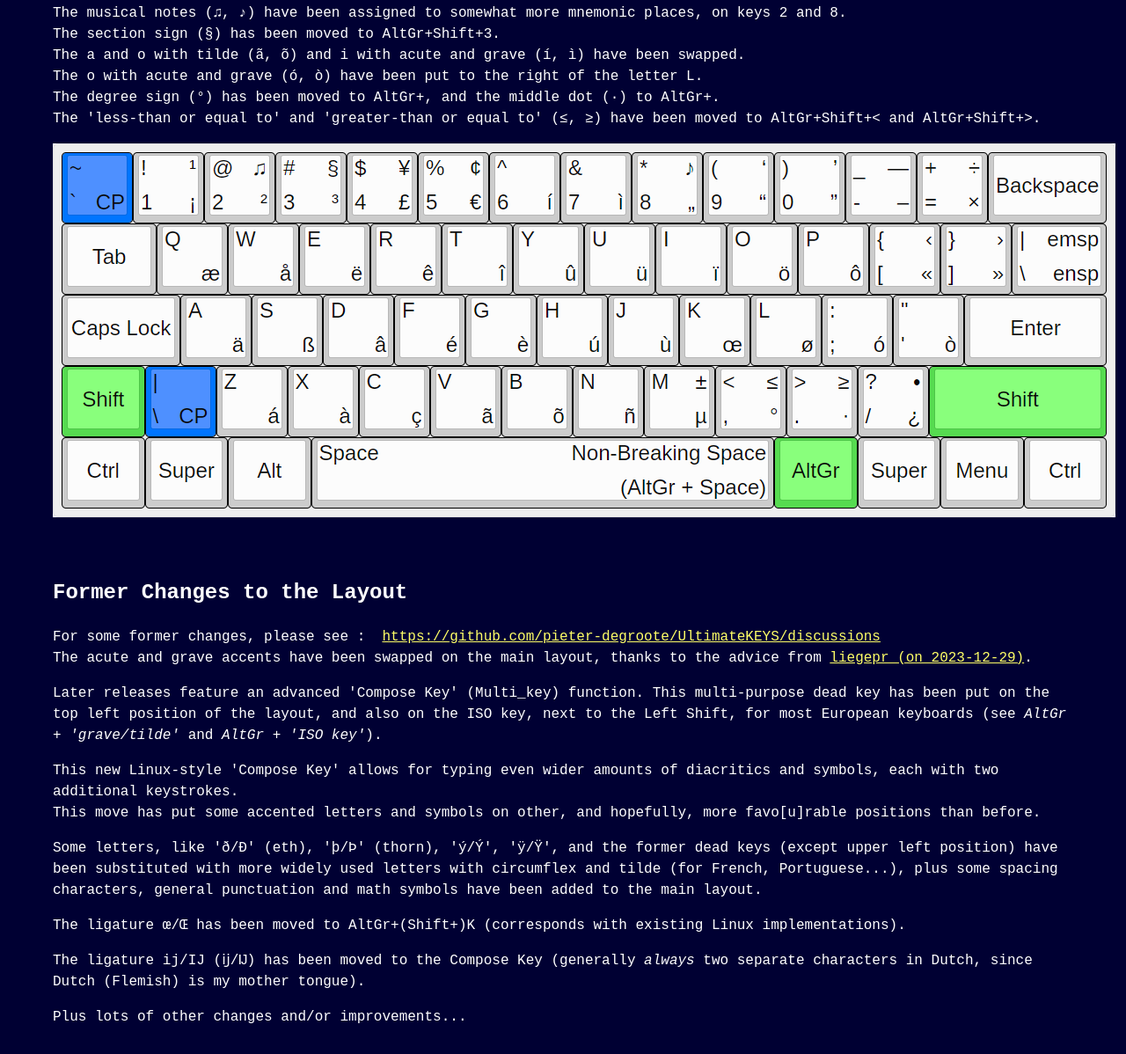
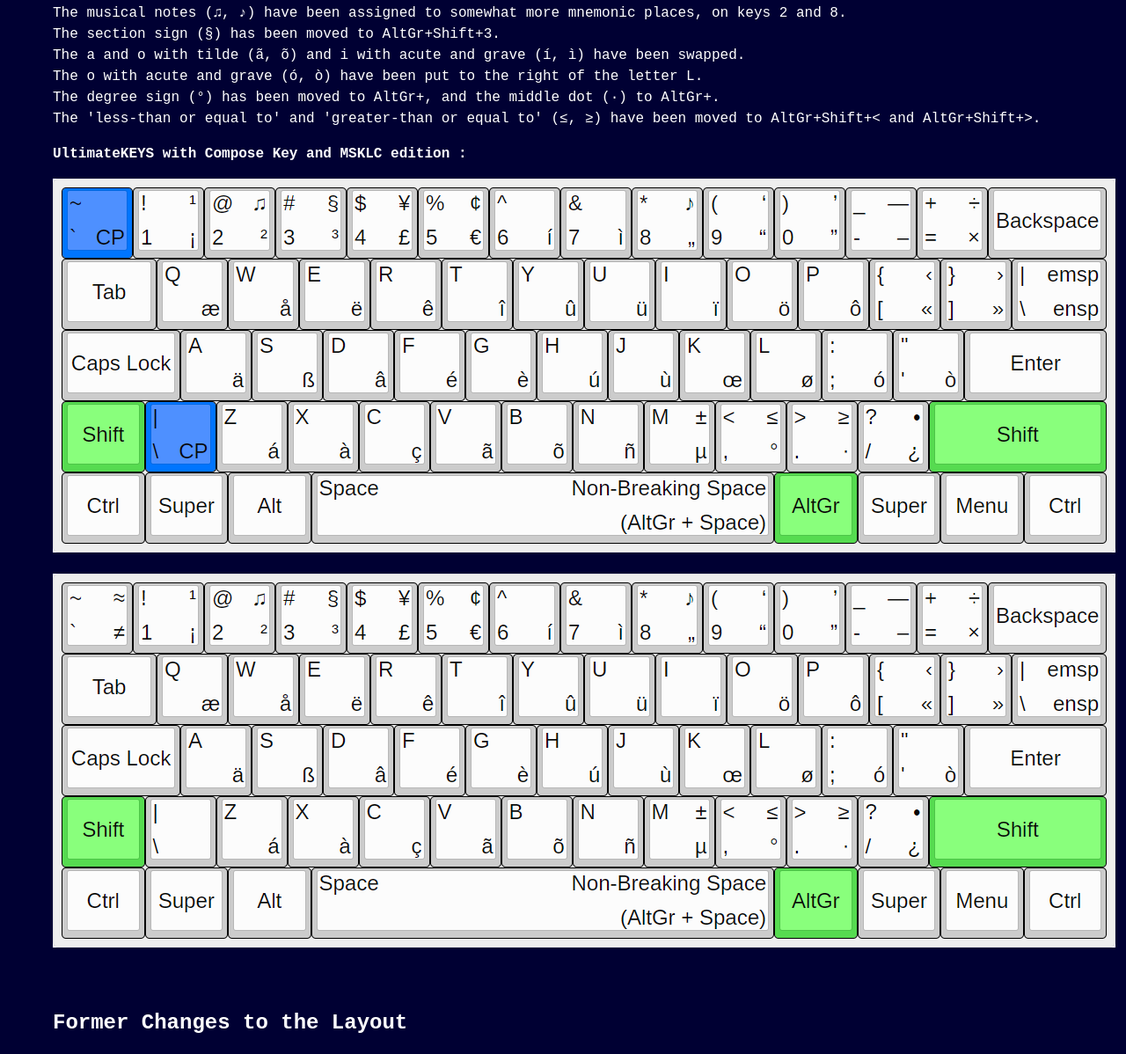
Before and after one commit to pieter-degroote/UltimateKEYS, a plain HTML site: page differences-eurkey.html in a window 1280 px wide. Shown: the part 1631-2829 px from the top of the page at 88% size. Drawn offline with Linux system fonts and the light colour scheme.

Commit message:
Add files via upload

```diff
--- a/differences-eurkey.html
+++ b/differences-eurkey.html
@@ -68,7 +68,11 @@ The o with acute and grave (ó, ò) have been put to the right of the letter L.<
 The degree sign (°) has been moved to AltGr+, and the middle dot (·) to AltGr+.<br />
 The 'less-than or equal to' and 'greater-than or equal to' (≤, ≥) have been moved to AltGr+Shift+&lt; and AltGr+Shift+&gt;.</p>
 
+<p><strong>UltimateKEYS with Compose Key and MSKLC edition&nbsp;:</strong></p>
+
 <p><img src="images/UltimateKEYS - Keyboard Layout Image.png" width="1208" height="425" alt="UltimateKEYS - Keyboard Layout Image.png" /></p>
+
+<p><img src="images/UltimateKEYS (MSKLC) - Keyboard Layout Image.png" width="1208" height="425" alt="UltimateKEYS (MSKLC) - Keyboard Layout Image.png" /></p>
 
 <p>&nbsp;</p>
 
```
